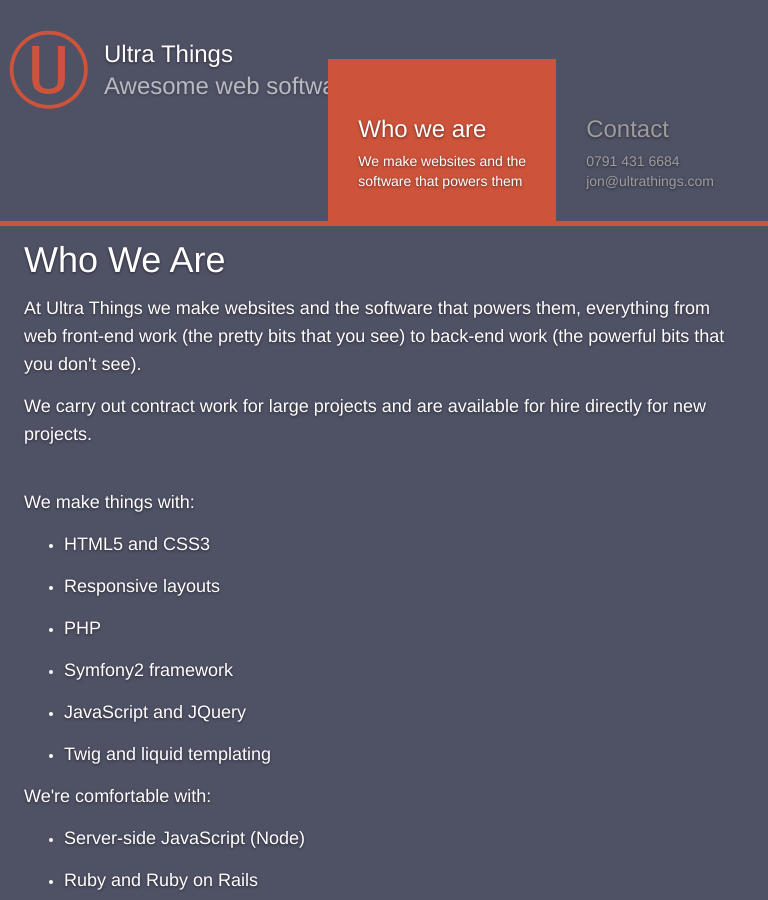
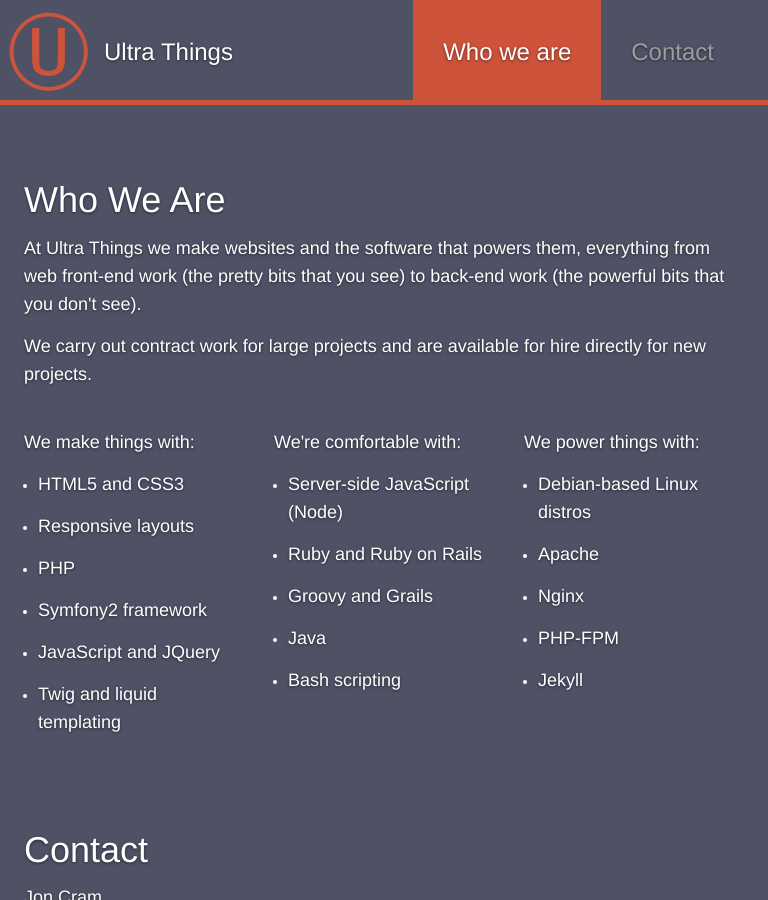
Before and after one commit to webignition/ultrathings.com, a Jekyll site: the page built from index.html, in a window 768 px wide and 900 px high. Built offline with Jekyll 4.4.1, drawn with Linux system fonts in a browser that asks for light colours; nearby versions of some CDN libraries; comment, search, counter and statistics services are not loaded; some of the changed text lies outside the part shown.

Commit message:
sm layout

```diff
--- a/_layouts/home.html
+++ b/_layouts/home.html
@@ -4,6 +4,11 @@
 {% include head.html %}
 
 <body>
+
+<span class="visible-lg" id="is-lg"></span>
+<span class="visible-md" id="is-md"></span>
+<span class="visible-sm" id="is-sm"></span>
+<span class="visible-xs" id="is-xs"></span>
 
 <nav class="navbar navbar-inverse navbar-fixed-top">
     <div class="container">
@@ -17,7 +22,7 @@
             </button>
             <a class="navbar-brand" href="#whoweare">
                 <span id="logo"></span>
-                <span class="content">Ultra Things<span class="tagline">Awesome web software development</span></span>
+                <span class="content">Ultra Things<span class="tagline hidden-sm">Awesome web software development</span></span>
             </a>
         </div>
         <div id="navbar" class="collapse navbar-collapse navbar-right">
@@ -66,7 +71,7 @@
 
         <div class="col-lg-10 col-md-12">
             <div class="row lists">
-                <div class="col-lg-4 col-md-4">
+                <div class="col-lg-4 col-md-4 col-sm-4">
                     <p>
                         We make things with:
                     </p>
@@ -93,7 +98,7 @@
                     </ul>
                 </div>
 
-                <div class="col-lg-4 col-md-4">
+                <div class="col-lg-4 col-md-4 col-sm-4">
                     <p>
                         We're comfortable with:
                     </p>
@@ -117,9 +122,9 @@
                     </ul>
                 </div>
 
-                <div class="col-lg-4 col-md-4">
+                <div class="col-lg-4 col-md-4 col-sm-4">
                     <p>
-                        We great at powering things with:
+                        We power things with:
                     </p>
 
                     <ul>
--- a/assets/css/main.css
+++ b/assets/css/main.css
@@ -124,3 +124,41 @@
 .lists {
     margin-top: 40px;
 }
+
+@media (min-width: 768px) and (max-width: 991px) {
+    .navbar-inverse .navbar-brand {
+        padding-top: 42px;
+    }
+
+    .navbar-nav>li>a {
+        padding: 42px 30px 38px 30px;
+    }
+
+    #logo {
+        top: 12px;
+    }
+
+    .navbar-brand .tagline {
+        font-size: 16px;
+    }
+
+    #navbar .description {
+        display: none;
+    }
+
+    .content-container:first-of-type {
+        margin-top: 160px;
+    }
+
+    .content-container {
+        margin-top: 60px;
+    }
+
+    .content-container:last-of-type {
+        margin-bottom: 660px;
+    }
+
+    .lists ul {
+        padding-left: 14px;
+    }
+}
--- a/assets/js/app.js
+++ b/assets/js/app.js
@@ -1,4 +1,45 @@
 $(document).ready(function() {
+
+    var scrollOffset = -240;
+
+    var isScreenSize = function (sizeLabel) {
+        return ($('#is-' + sizeLabel).css('display') === 'block');
+    };
+
+    var setScreenSizeBodyClasses = function () {
+        var body = $('body');
+        var sizes = ['lg', 'md', 'sm', 'xs'];
+
+        for (var index = 0; index < sizes.length; index++) {
+            var className = 'is-' + sizes[index];
+
+            body.removeClass(className);
+
+            if (isScreenSize(sizes[index])) {
+                body.addClass(className);
+            }
+        }
+    };
+
+    setScreenSizeBodyClasses();
+
+    var setScrollOffset = function () {
+        if (isScreenSize('lg') || isScreenSize('md')) {
+            scrollOffset = -240;
+        }
+
+        if (isScreenSize('sm')) {
+            scrollOffset = -180;
+        }
+    };
+
+    setScrollOffset();
+
+    $(window).on('resize', function() {
+        setScreenSizeBodyClasses();
+        setScrollOffset();
+    });
+
 
     var navLinks = $('#navbar a');
 
@@ -37,14 +78,14 @@
     };
 
     $('.navbar-brand').smoothScroll({
-        'offset': -240
+        'offset': scrollOffset
     }).click(function () {
         return scrollAction(this);
     });
 
 
     navLinks.smoothScroll({
-        'offset': -240
+        'offset': scrollOffset
     }).click(function () {
         return scrollAction(this);
     });
@@ -53,7 +94,7 @@
         var target = $(window.location.hash);
         if (target.length) {
             $.scrollTo(target, {
-                'offset':-240
+                'offset': scrollOffset
             });
 
             highlightSection(target);
```
